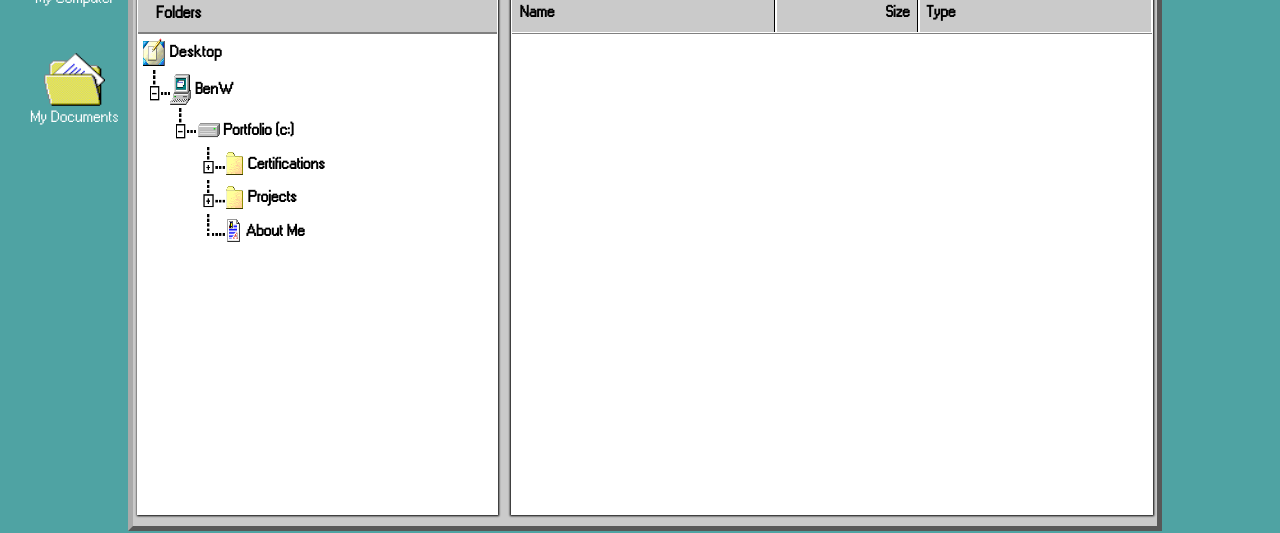
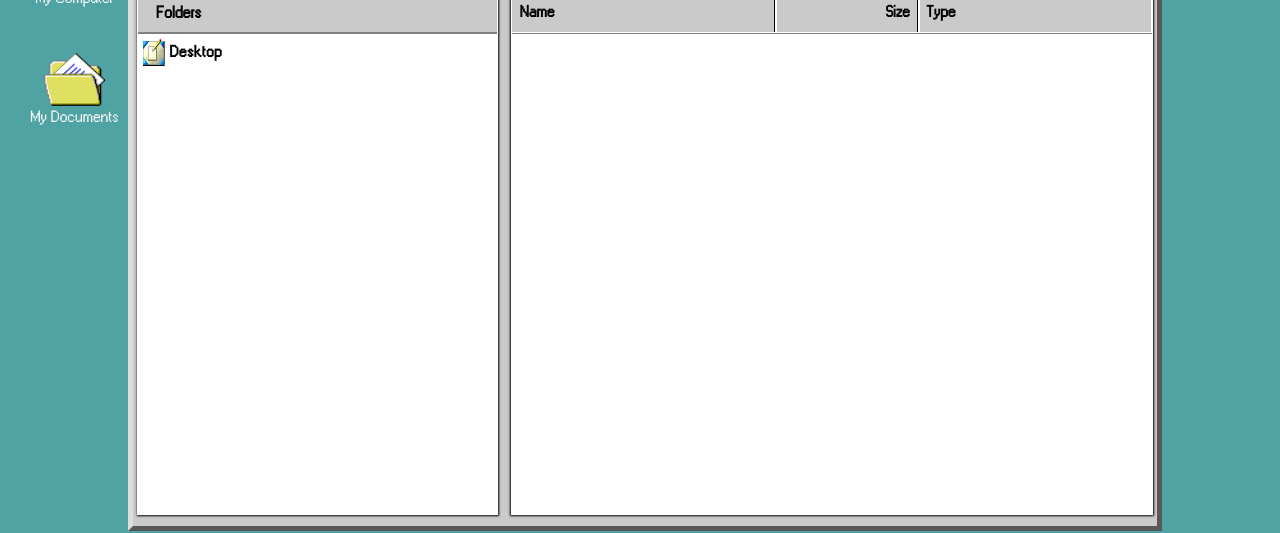
Before and after one commit to Ben-Worrall/portfolio, a React (Create React App) app: page /HomeScreen in a window 1280 px wide. Shown: the part 199-732 px from the top of the page. Built offline with nearby package versions, Linux system fonts and the light colour scheme.

Commit message:
fix minimizing and maximising folders leftp anel

```diff
--- a/src/app/fileExplorer/fileExplorer-LeftPanel.css
+++ b/src/app/fileExplorer/fileExplorer-LeftPanel.css
@@ -131,9 +131,6 @@
 
 
 #LeftPanel-FirstLayer-minimize{
-    background-image: url("/src/assets/icons/minimize.png");
-    background-repeat: no-repeat;
-    background-size: 100% 100%;
     width: 8%;
     height: 100%;
     float: left;
@@ -181,9 +178,7 @@
 
 }
 #LeftPanel-SecondLayer-minimize{
-    background-image: url("/src/assets/icons/minimize.png");
-    background-repeat: no-repeat;
-    background-size: 100% 100%;
+
     width: 8%;
     margin-left: 7.5%;
     height: 100%;
--- a/src/app/fileExplorer/fileExplorer.js
+++ b/src/app/fileExplorer/fileExplorer.js
@@ -18,6 +18,7 @@ const FileExplorer = () => {
     const [backgroundClass1, setBackgroundClass1] = useState('LeftPanel-ThirdLayer-Expand-image');
     const [backgroundClass2, setBackgroundClass2] = useState('LeftPanel-ThirdLayer-Expand-image');
     const [backgroundClass3, setBackgroundClass3] = useState('LeftPanel-ThirdLayer-Expand-image');
+    const [backgroundClass4, setBackgroundClass4] = useState('LeftPanel-ThirdLayer-Expand-image');
 
     //for certifications
   const changeBackground1 = () => {
@@ -26,6 +27,8 @@ const FileExplorer = () => {
         document.getElementById('LeftPanel-FourthLayer-Certifications-subfolder-holder').style.display = ""
     } else {
         document.getElementById('LeftPanel-FourthLayer-Certifications-subfolder-holder').style.display = "none"
+        document.getElementById('LeftPanel-Body-ThirdLayer-Certifications-holder').style.display = "none"
+
     }
   };
   //fopr projects
@@ -35,8 +38,40 @@ const FileExplorer = () => {
         document.getElementById('LeftPanel-FourthLayer-Projects-subfolder-holder').style.display = ""
     } else {
         document.getElementById('LeftPanel-FourthLayer-Projects-subfolder-holder').style.display = "none"
+        document.getElementById('LeftPanel-Body-ThirdLayer-Projects-holder').style.display = "none"
+
     }
   };
+  //for portfolio
+  const changeBackground3 = () => {
+    setBackgroundClass3(backgroundClass3 === 'LeftPanel-ThirdLayer-Expand-image' ? 'LeftPanel-ThirdLayer-Minimize-image' : 'LeftPanel-ThirdLayer-Expand-image');
+
+    if(document.getElementById('LeftPanel-Body-ThirdLayer').style.display !== ""){
+        document.getElementById('LeftPanel-Body-ThirdLayer').style.display = ""
+
+    } else {
+        document.getElementById('LeftPanel-Body-ThirdLayer').style.display = "none"
+         document.getElementById('LeftPanel-FourthLayer-Projects-subfolder-holder').style.display = "none"
+         document.getElementById('LeftPanel-FourthLayer-Certifications-subfolder-holder').style.display = "none"
+
+
+    }
+    };
+  //for benw
+  const changeBackground4 = () => {
+    setBackgroundClass4(backgroundClass4 === 'LeftPanel-ThirdLayer-Expand-image' ? 'LeftPanel-ThirdLayer-Minimize-image' : 'LeftPanel-ThirdLayer-Expand-image');
+
+    if(document.getElementById('LeftPanel-Body-SecondLayer').style.display !== ""){
+        document.getElementById('LeftPanel-Body-SecondLayer').style.display = ""
+
+    } else {
+        document.getElementById('LeftPanel-Body-SecondLayer').style.display = "none"
+        document.getElementById('LeftPanel-Body-ThirdLayer').style.display = "none"
+        document.getElementById('LeftPanel-FourthLayer-Projects-subfolder-holder').style.display = "none"
+        document.getElementById('LeftPanel-FourthLayer-Certifications-subfolder-holder').style.display = "none"
+
+    }
+    };
 
 
 
@@ -301,6 +336,10 @@ const FileExplorer = () => {
 
         DefaultPortfolio()
     })
+    document.getElementById('LeftPanel-FirstLayer-minimize').onclick = function(e){
+        e.preventDefault();
+        changeBackground4()
+    }
 
     //SECOND LAYER
 
@@ -316,9 +355,14 @@ const FileExplorer = () => {
         //show expanded elements
         document.getElementById('LeftPanel-Body-ThirdLayer').style.display = ""
 
+
         //change exploring text
         document.getElementById('Exploring-top-bar').innerText = "Exploring - Portfolio (c:)"
     })
+    document.getElementById('LeftPanel-SecondLayer-minimize').onclick = function(e){
+        e.preventDefault();
+        changeBackground3()
+    }
 
 
 
@@ -436,18 +480,10 @@ const FileExplorer = () => {
 
 
   //MINIMIZE desktop
-   document.getElementById('LeftPanel-FirstLayer-minimize').addEventListener('click', function(){
-        document.getElementById('leftPanel-Body-FirstLayer').style.display = "none"
-        document.getElementById('LeftPanel-Body-SecondLayer').style.display = "none"
-        document.getElementById('LeftPanel-Body-ThirdLayer').style.display = "none"
-   })
+
 
    //MINIMIZE BenW
-   document.getElementById('LeftPanel-SecondLayer-minimize').addEventListener('click', function(){
-    document.getElementById('LeftPanel-Body-SecondLayer').style.display = "none"
-     document.getElementById('LeftPanel-Body-ThirdLayer').style.display = "none"
 
-   })
   //MINIMIZE Portfolio
 
 
@@ -529,10 +565,10 @@ const FileExplorer = () => {
 
 
 
-                    <div id='leftPanel-Body-FirstLayer' >
+                    <div id='leftPanel-Body-FirstLayer' style={{display:'none'}}>
 
 
-                        <div id='LeftPanel-FirstLayer-minimize'></div>
+                        <div id='LeftPanel-FirstLayer-minimize' className={backgroundClass4}></div>
 
 
                         <div id='LeftPanel-FirstLayer-BenW-holder'>
@@ -543,9 +579,9 @@ const FileExplorer = () => {
                     </div>
 
 
-                    <div id='LeftPanel-Body-SecondLayer' >
+                    <div id='LeftPanel-Body-SecondLayer' style={{display:'none'}}>
 
-                            <div id='LeftPanel-SecondLayer-minimize'></div>
+                            <div id='LeftPanel-SecondLayer-minimize' className={backgroundClass3}></div>
 
                             <div id='LeftPanel-SecondLayer-Portfolio-holder'>
                                 <div id='LeftPanel-SecondLayer-Portfolio-icon'></div>
@@ -556,7 +592,7 @@ const FileExplorer = () => {
                     </div>
 
 
-                    <div id='LeftPanel-Body-ThirdLayer'>
+                    <div id='LeftPanel-Body-ThirdLayer' style={{display:'none'}}>
 
 
                                {/* 3rd layer (Certifications)*/}
--- a/src/app/homescreen/homescreen.css
+++ b/src/app/homescreen/homescreen.css
@@ -42,8 +42,8 @@ body{
     position: absolute;
     left: 10%;
     top: 10%;
-    border-left: rgb(170, 170, 170) solid 0.4vw;
-    border-top: rgb(170, 170, 170) solid 0.4vw;
+    border-left: rgb(221, 221, 221) solid 0.4vw;
+    border-top: rgb(221, 221, 221) solid 0.4vw;
     border-right:rgb(88, 88, 88) solid 0.4vw;
     border-bottom:rgb(88, 88, 88) solid 0.4vw;
     align-items: center;
```
